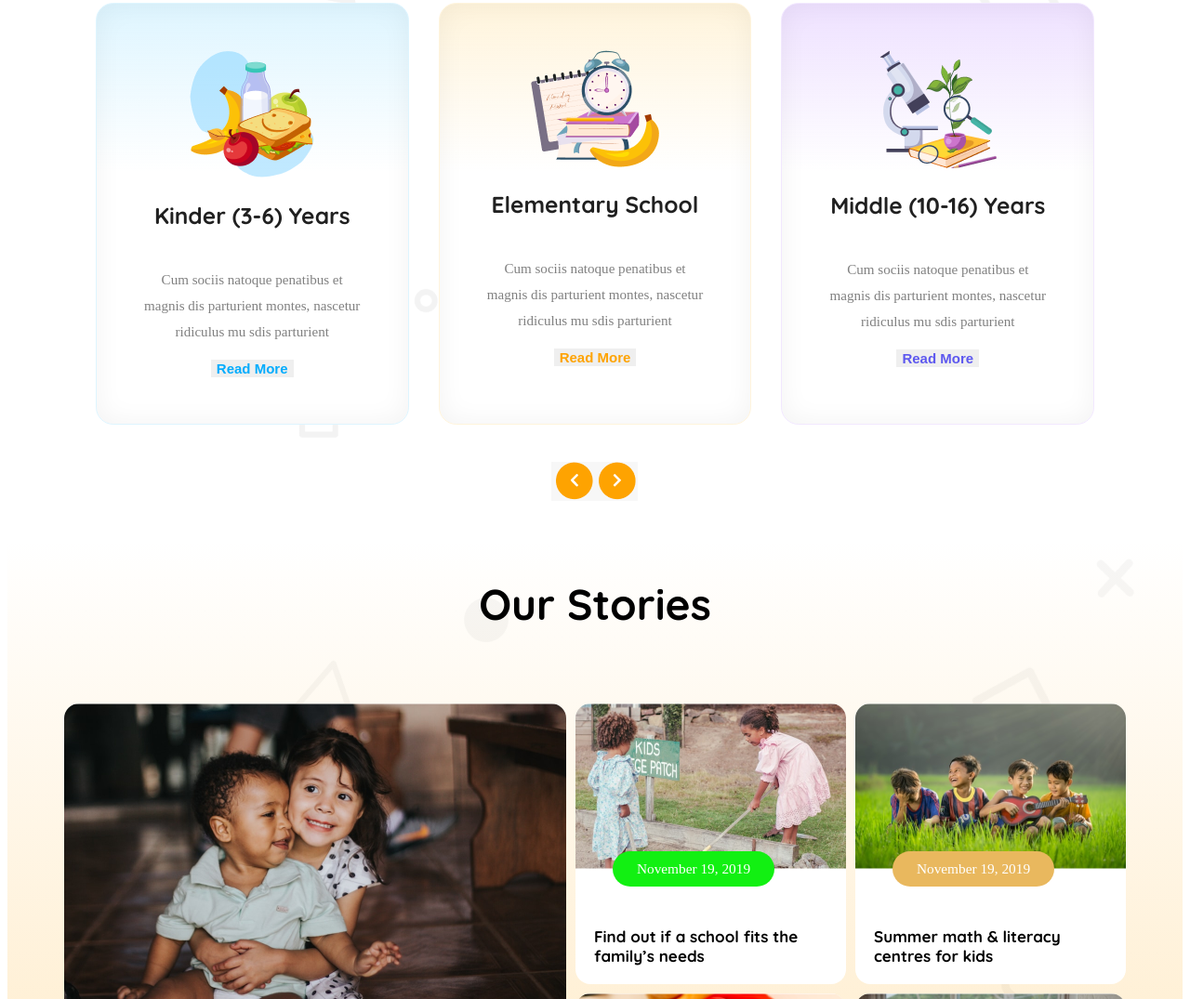
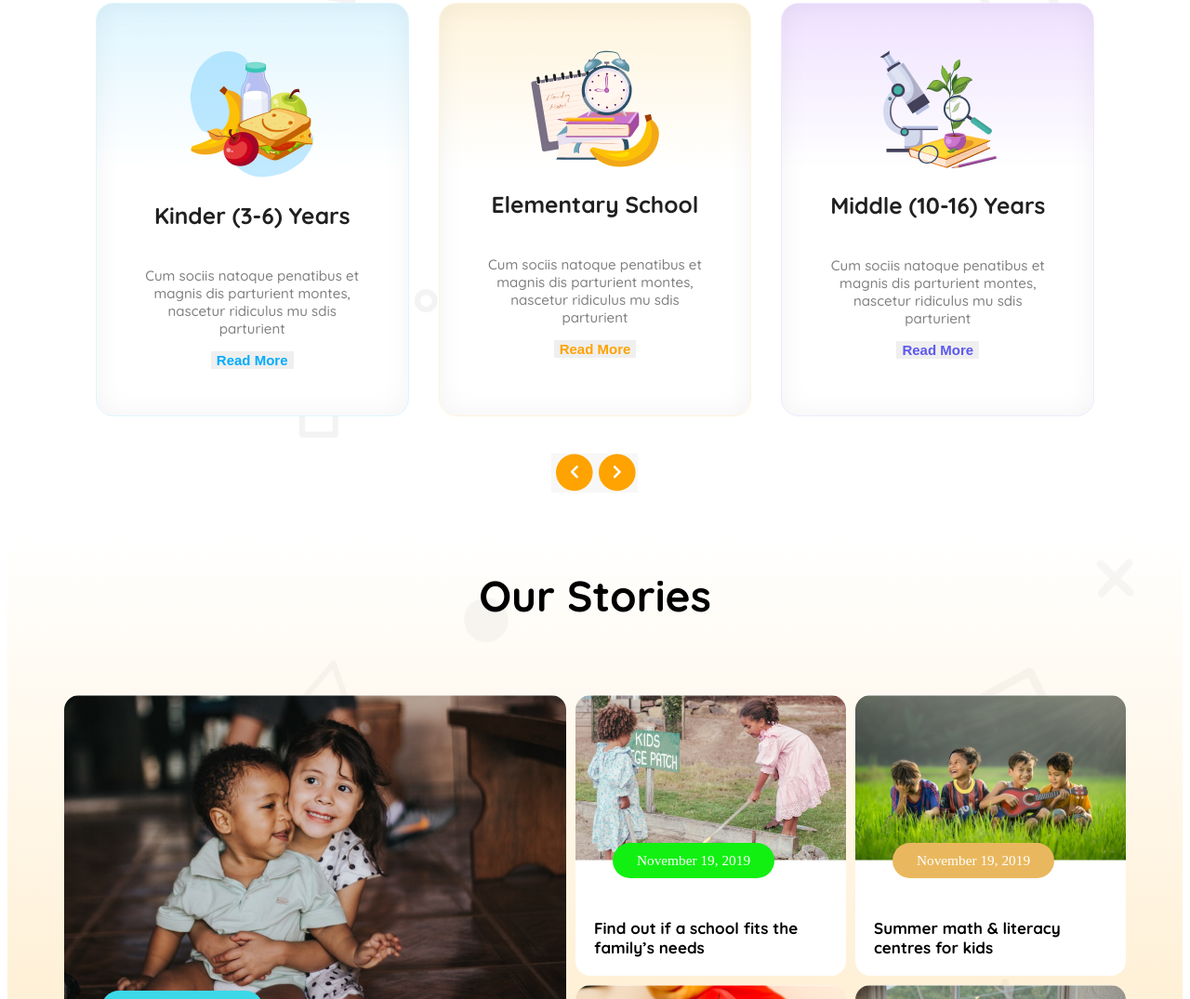
Before and after one commit to skb1995/Assignment-2-kid-education, a plain HTML site: page index.html in a window 1280 px wide. Shown: the part 801-1876 px from the top of the page at 93% size. Drawn offline with Linux system fonts and the light colour scheme.

Commit message:
final commit

```diff
--- a/style.css
+++ b/style.css
@@ -183,12 +183,8 @@
   }
   .contain-des{
     color: rgb(128, 128, 128);
-font-family: Raleway;
     font-size: 15.09px;
     font-weight: 500;
-line-height: 28.3px;
-letter-spacing: 0%;
-text-align: center;
   }
   /* sotry style */
   .linear{
@@ -216,8 +212,6 @@ text-align: center;
     display: flex;
     flex-direction: column;
     border-radius: 16px;
-
-
     background: rgb(255, 255, 255);
   }
   .s-card{
@@ -227,7 +221,6 @@ background: rgb(255, 255, 255);
   }
   .s-card-b{
     border-radius: 16px;
-
     background: rgb(255, 255, 255);
   }
   .card-title{
@@ -330,7 +323,6 @@ font-weight: 400;
  .navbar2 ul a{
     text-decoration: none;
     color: rgb(255, 255, 255);
-
     font-size: 16px;
     font-weight: 500;
 
```
Lines whose indentation alone changed are shown as unchanged.
